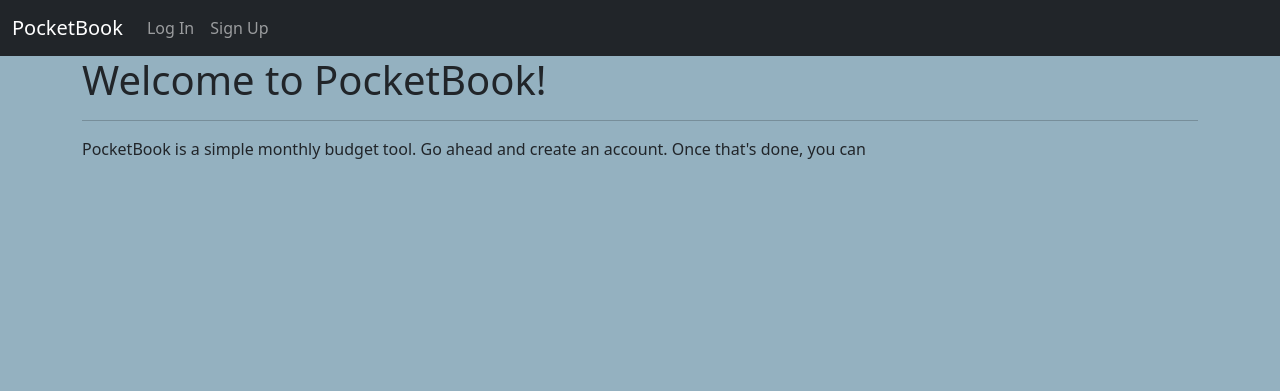
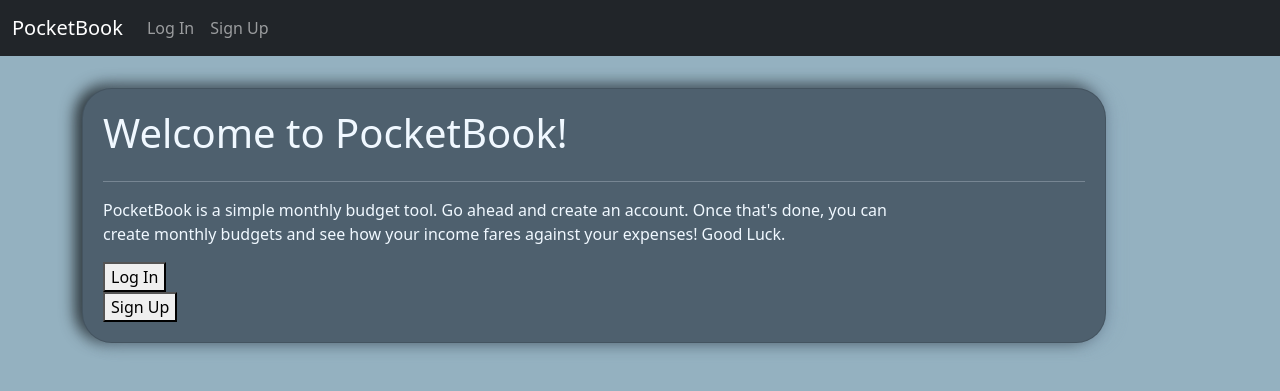
Before and after one commit to ttguitarnoob-dev/pocket-book, a Django app: page / in a window 1280 px wide. Shown: the top 391 px of the page. Run offline with Django 4.2, Linux system fonts and the light colour scheme; some libraries are stand-ins or nearby versions.

```diff
--- a/accounts/templates/accounts/login.html
+++ b/accounts/templates/accounts/login.html
@@ -1,12 +1,12 @@
 {% extends 'base.html' %} {% block content %} {% if form.errors %}
 <p>Your username and password do not match. Please try again.</p>
 {% endif %}
-
+<div class="card mx-auto" style="width: fit-content;">
 <form method="post" action="{% url 'login' %}">
   {% csrf_token %} {{form.as_p}}
 
   <input type="submit" value="login" />
   <input type="hidden" name="next" value="{{ next }}">
 </form>
-
+</div>
 {% endblock %}
--- a/accounts/templates/accounts/signup.html
+++ b/accounts/templates/accounts/signup.html
@@ -1,9 +1,9 @@
 {% extends "base.html" %} {% block content %}
-
+<div class="card mx-auto" style="width: fit-content;">
 <form method="post" action="{% url 'signup' %}">
   {% csrf_token %} {{form.as_p}}
 
   <input type="submit" value="Sign Up" />
 </form>
-
+</div>
 {% endblock %}
--- a/main_app/templates/home.html
+++ b/main_app/templates/home.html
@@ -2,8 +2,13 @@
 
 
 {% block content%}
+<div class="card" style="width: 80vw;">
     <h1>Welcome to PocketBook!</h1>
     <hr>
-    <p>PocketBook is a simple monthly budget tool.  Go ahead and create an account.  Once that's done, you can </p>
-
+    <div style="width: 50rem;">
+    <p>PocketBook is a simple monthly budget tool.  Go ahead and create an account.  Once that's done, you can create monthly budgets and see how your income fares against your expenses! Good Luck. </p>
+</div class="row">
+    <a href="{% url 'login' %}"><button>Log In</button></a>
+    <a href="{% url 'signup' %}"><button>Sign Up</button></a>
+</div>
 {% endblock %}
```
